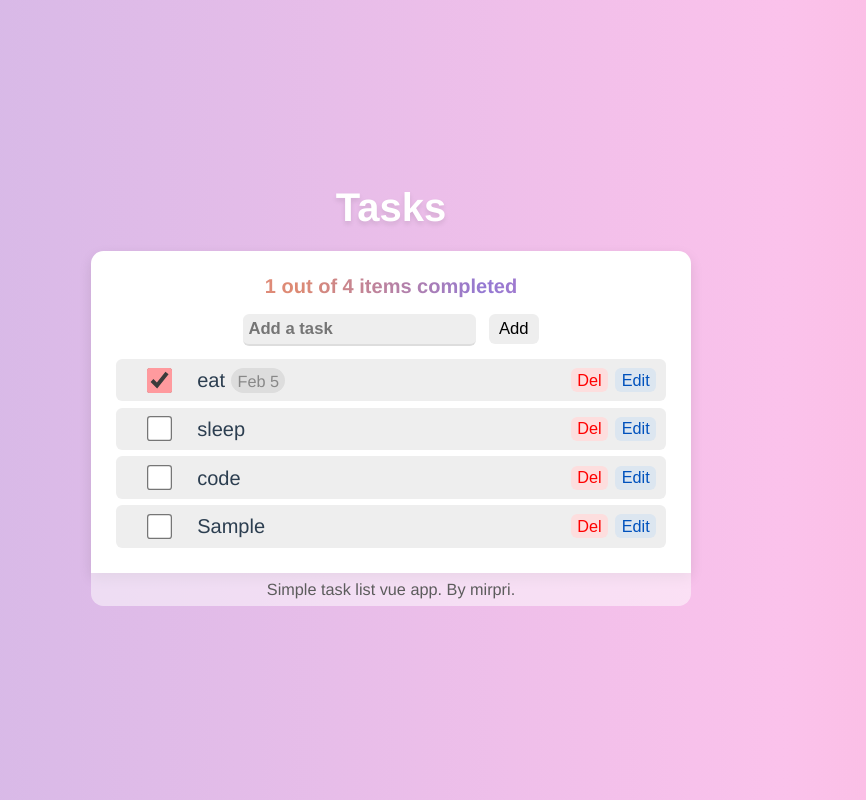
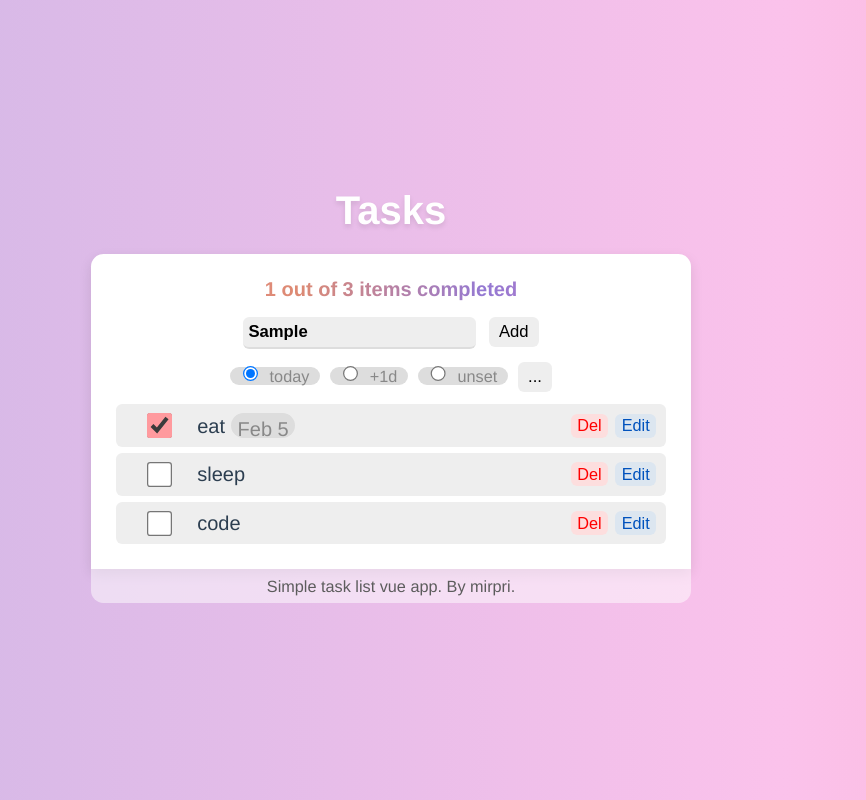
Before and after one commit to mirpri/vue-tasks, a Vue app: page / in a window 1280 px wide. Both pictures are taken after typing "Sample" into the empty fields and a click on the button "Add". Shown: the whole page, without its empty margins (249-1115 px from the left). Built offline with nearby package versions, Linux system fonts and the light colour scheme.

Commit message:
refactor task management and enhance form functionality

```diff
--- a/src/App.vue
+++ b/src/App.vue
@@ -3,7 +3,7 @@
   <h1>Tasks</h1>
   <div class="main">
     <p class="highlight">{{ listsummary }}</p>
-    <taskForm @taskAdded="addTask"></taskForm>
+    <taskForm @taskAdded="addTask($event)"></taskForm>
     <div>
       <taskItem v-for="task in tasks"
         :key="task.id"
@@ -46,9 +46,9 @@ export default {
   },
 
   methods: {
-    addTask(Name) {
-      this.tasks.push({ id: 'task-' + nanoid(), name: Name, done: false });
-      // alert('task '+Name+' sucessfully added');
+    addTask(attr) {
+      // alert('task '+attr.name+' '+attr.due+' sucessfully added');
+      this.tasks.push({ id: 'task-' + nanoid(), name: attr.name, due:attr.due, done: false });
     },
     toggleDone(id) {
       const task = this.tasks.find(task => task.id === id);
--- a/src/assets/saintyle.css
+++ b/src/assets/saintyle.css
@@ -133,6 +133,11 @@ button:hover{
     background-color: #ffe4d5;
 }
 
+button:disabled{
+    color: #5a5a5a;
+    background-color: #eee;
+}
+
 a:hover{
     background-color: #8a23e4;
     box-shadow: rgb(138, 35, 228,0.5) 0px 0px 10px 0px;
--- a/src/assets/specialstyles.css
+++ b/src/assets/specialstyles.css
@@ -31,7 +31,6 @@ body{
 .badge{
     background-color: #ddd;
     color: #888;
-    font-size: small;
     border-radius: 10px;
     padding: 0 5px;
     margin-left: 5px;
--- a/src/components/taskEditor.vue
+++ b/src/components/taskEditor.vue
@@ -1,20 +1,24 @@
 <template>
+    <div class="modal">
+        <div class="modal-content">
             <form class="stack-small" @submit.prevent="onSubmit">
                 <div>
-            <label class="edit-label">Edit &quot;{{ label }}&quot;</label>
+                    <label class="edit-label">Edit <span v-if="label!=''">&quot;{{ label }}&quot;</span></label>
                     <br>
-            <input :id="id" type="text" autocomplete="off" v-model.lazy.trim="newLabel" />
+                    <input :id="id" type="text" autocomplete="off" v-model.lazy.trim="newLabel" required="true"/>
                     <input type="date" autocomplete="off" v-model="newDue"/>
                 </div>
                 <div class="btn-group">
                     <button type="button" class="btn" @click="onCancel">
                         Cancel
                     </button>
-            <button type="submit" class="btn btn__primary">
+                    <button type="submit" class="btn btn__primary" :disabled="!available()">
                         Save
                     </button>
                 </div>
             </form>
+        </div>
+    </div>
 </template>
 <script>
 export default {
@@ -34,8 +38,8 @@ export default {
     },
     methods: {
         onSubmit() {
-            if (this.newLabel && (this.newLabel !== this.label || this.newDue !== this.due)) {
-                this.$emit("item-edited", this.newLabel, new Date(this.newDue));
+            if (this.available()) {
+                this.$emit("item-edited", this.newLabel, new Date(this.newDue).setHours(0, 0, 0, 0));
             }
         },
         onCancel() {
@@ -45,6 +49,9 @@ export default {
         {
             if(date === '') return '';
             return date.toISOString().split('T')[0];
+        },
+        available(){
+            return this.newLabel&&(this.newLabel !== this.label || this.newDue !== this.due);
         }
     },
     data() {
--- a/src/components/taskForm.vue
+++ b/src/components/taskForm.vue
@@ -1,5 +1,5 @@
 <template>
-    <form @submit.prevent="submittask">
+    <form @submit.prevent="submittask" @focusin="isFoucus += 1" @focusout="focusOut">
         <input type="text"
             id="newtask-input"
             autocomplete="off"
@@ -8,22 +8,78 @@
             class="highlightinput"
             required>
         <button type="submit">Add</button>
+        <br>
+        <span v-show="isFoucus">
+            <label class="badge condensed">
+                <input type="radio" v-model="days" value="0"> today
+            </label>
+            <label class="badge condensed">
+                <input type="radio" v-model="days" value="1"> +1d
+            </label>
+            <label class="badge condensed">
+                <input type="radio" v-model="days" value="u"> unset
+            </label>
+            <button type="button" @click="openEditor">...
+                <span v-if="days!='u' && days>2" class="badge">+{{ days }}d</span>
+                <span v-if="days!='u' && days<0" class="badge">-{{ -days }}d</span>
+            </button>
+        </span>
     </form>
+
+    <taskEditor v-if="isEditing" :id="0" :label="name" :due="due" @item-edited="editTask"
+        @edit-cancelled="isEditing=false"></taskEditor>
 </template>
 
+
 <script>
+import taskEditor from './taskEditor.vue';
+
 export default {
+    components: {
+        taskEditor,
+    },
     methods: {
         submittask() {
             // alert('submitted task: '+this.name);
             if(this.name === '') return;
-            this.$emit('taskAdded', this.name);
+            if(this.days=='u')this.due='';
+            else {
+                this.due=new Date();
+                this.due.setDate(this.due.getDate()+this.days);
+            }
+            this.$emit('taskAdded', {name:this.name, due:this.due});
             this.name = '';
-        }
+        },
+        focusOut() {
+            setTimeout(() => {
+                this.isFoucus -= 1;
+            }, 100);
+        },
+        openEditor() {
+            if(this.days!='u'){
+                this.due=new Date();
+                this.due.setDate(this.due.getDate()+this.days);
+            } else {
+                this.due='';
+            }
+            // alert(this.due);
+            this.isEditing = true;
+        },
+        editTask(newName, newDue) {
+            if (newDue == 'Invalid Date') newDue = '';
+            this.name = newName;
+            this.due = newDue;
+            this.days = this.due === '' ? 'u' : (this.due- new Date().setHours(0,0,0,0))/86400000;
+            this.isEditing = false;
+        },
     },
     data() {
         return {
-            name: ''
+            name: '',
+            days: 0,
+            due: new Date().setHours(0, 0, 0, 0),
+            isFoucus: 0,
+            isEditing: false,
         }
     }
 };
--- a/src/components/taskItem.vue
+++ b/src/components/taskItem.vue
@@ -14,12 +14,9 @@
         </div>
     </div>
 
-    <div class="modal" v-if="isEditing">
-        <div class="modal-content">
-            <taskEditor :id="id" :label="name" :due="due" @item-edited="editTask"
-            @edit-cancelled="isEditing=false"></taskEditor>
-        </div>
-    </div>
+    <taskEditor v-if="isEditing" :id="id" :label="name" :due="due" @item-edited="editTask"
+        @edit-cancelled="isEditing=false"></taskEditor>
+
 </template>
 
 <script>
```
Lines whose indentation alone changed are shown as unchanged.
